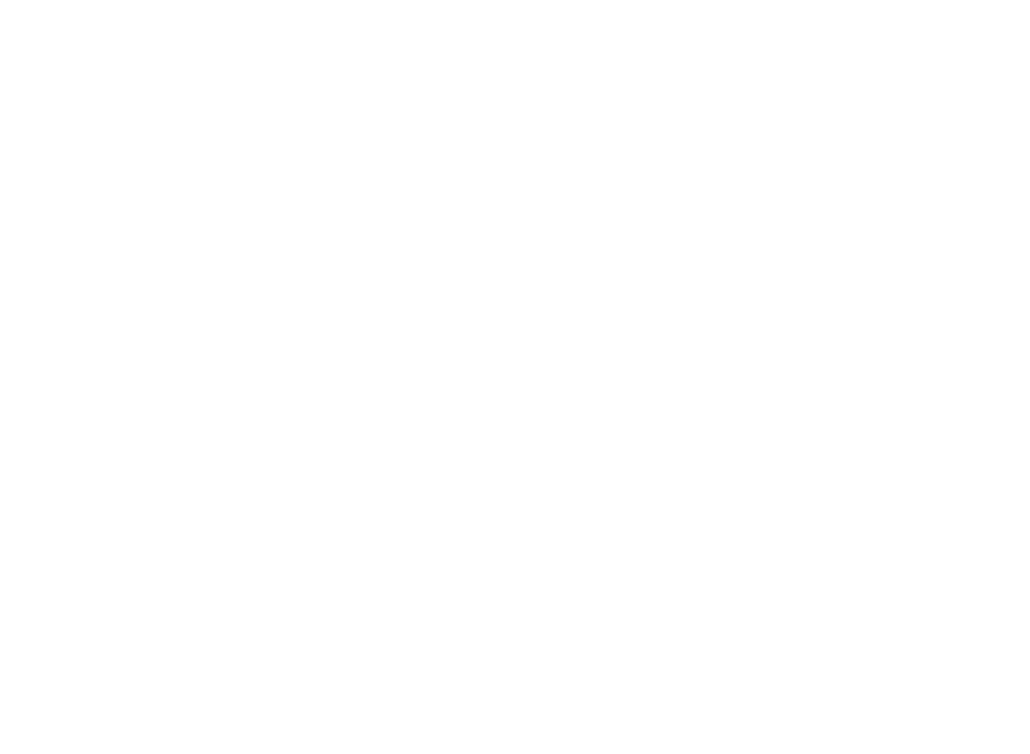
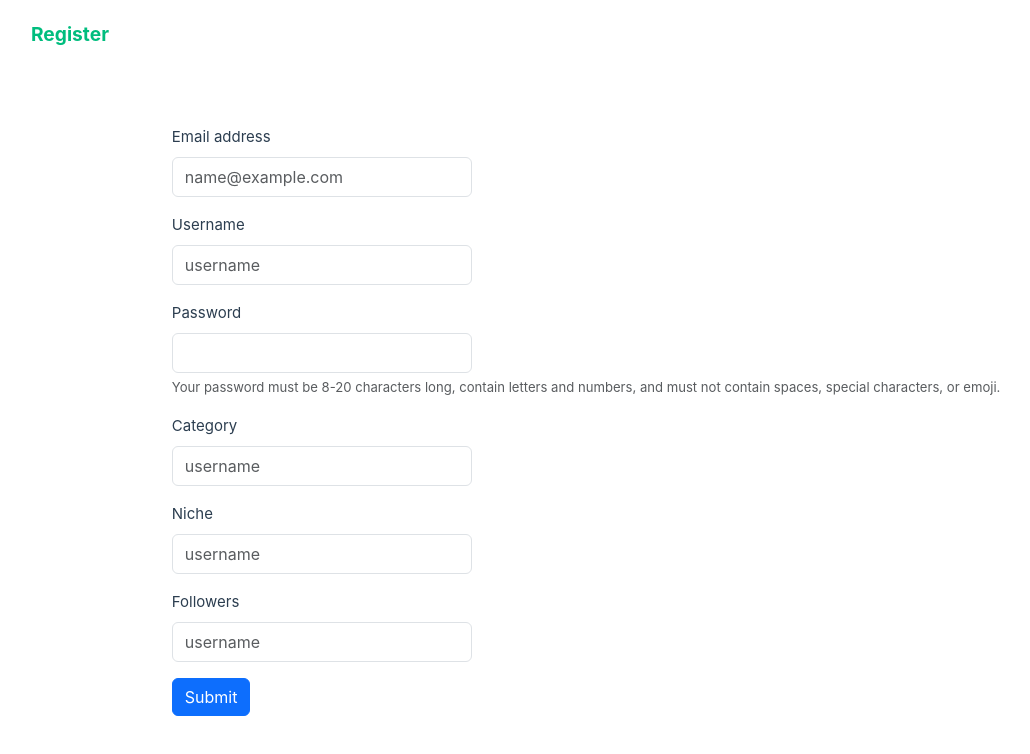
Before and after one commit to srupat/Influencer-Engagement-Sponsorship-Coordination-Platform, a Vue app in the folder frontend/iescp/: page /influencer/register in a window 1280 px wide. Before the commit this address had no page. Shown: the top 754 px of the page, without its empty margins (24-1054 px from the left). Built offline with nearby package versions, Linux system fonts and the light colour scheme.

Commit message:
rbac and router changes

```diff
--- /dev/null
+++ b/frontend/iescp/src/components/auth/BootstrapAdminRegisterForm.vue
@@ -0,0 +1,104 @@
+<template>
+  <div class="container">
+    <form @submit="onSubmit">
+      <div class="mb-3">
+        <label for="exampleFormControlInput1" class="form-label">Email address</label><br />
+        <input
+          type="email"
+          class="form-control"
+          id="exampleFormControlInput1"
+          placeholder="name@example.com"
+          style="width: 300px; height: 40px"
+        />
+      </div>
+      <div class="mb-3">
+        <label for="exampleFormControlInput2" class="form-label">Username</label><br />
+        <input
+          class="form-control"
+          id="exampleFormControlInput2"
+          placeholder="username"
+          style="width: 300px; height: 40px"
+        />
+      </div>
+      <div class="mb-3">
+        <label for="inputPassword5" class="form-label">Password</label><br />
+        <input
+          type="password"
+          id="inputPassword5"
+          class="form-control"
+          aria-describedby="passwordHelpBlock"
+          style="width: 300px; height: 40px"
+        />
+        <div id="passwordHelpBlock" class="form-text">
+          Your password must be 8-20 characters long, contain letters and numbers, and must not
+          contain spaces, special characters, or emoji.
+        </div>
+      </div>
+      <div class="col-auto">
+        <button type="submit" class="btn btn-primary mb-3">Submit</button>
+      </div>
+    </form>
+  </div>
+</template>
+
+<script>
+import { mapGetters, mapActions } from 'vuex'
+
+export default {
+  computed: {
+    ...mapGetters(['role'])
+  },
+  methods: {
+    ...mapActions(['clearRole']),
+    async onSubmit(event) {
+      event.preventDefault()
+      const email = document.getElementById('exampleFormControlInput1').value
+      const username = document.getElementById('exampleFormControlInput2').value
+      const password = document.getElementById('inputPassword5').value
+      const role = this.role
+
+      const userData = {
+        email,
+        username,
+        password,
+        role
+      }
+
+      try {
+        const response = await fetch('http://localhost:8085/auth/register', {
+          method: 'POST',
+          headers: {
+            'Content-Type': 'application/json'
+          },
+          body: JSON.stringify(userData)
+        })
+
+        if (!response.ok) {
+          throw new Error(`An error has occurred: ${response.status}`)
+        }
+
+        this.$router.push('/login')
+
+        this.clearRole()
+
+        const data = await response.json()
+        console.log(data)
+      } catch (error) {
+        console.error(error)
+      }
+    }
+  }
+}
+</script>
+
+<style>
+.container {
+  display: flex;
+  justify-content: center;
+  align-items: center;
+  height: 100vh;
+}
+.something {
+  cursor: pointer;
+}
+</style>
--- /dev/null
+++ b/frontend/iescp/src/components/auth/BootstrapInfluencerRegisterForm.vue
@@ -0,0 +1,137 @@
+<template>
+  <div class="container">
+    <form @submit="onSubmit">
+      <div class="mb-3">
+        <label for="exampleFormControlInput1" class="form-label">Email address</label><br />
+        <input
+          type="email"
+          class="form-control"
+          id="exampleFormControlInput1"
+          placeholder="name@example.com"
+          style="width: 300px; height: 40px"
+        />
+      </div>
+      <div class="mb-3">
+        <label for="exampleFormControlInput2" class="form-label">Username</label><br />
+        <input
+          class="form-control"
+          id="exampleFormControlInput2"
+          placeholder="username"
+          style="width: 300px; height: 40px"
+        />
+      </div>
+      <div class="mb-3">
+        <label for="inputPassword5" class="form-label">Password</label><br />
+        <input
+          type="password"
+          id="inputPassword5"
+          class="form-control"
+          aria-describedby="passwordHelpBlock"
+          style="width: 300px; height: 40px"
+        />
+        <div id="passwordHelpBlock" class="form-text">
+          Your password must be 8-20 characters long, contain letters and numbers, and must not
+          contain spaces, special characters, or emoji.
+        </div>
+      </div>
+      <div class="mb-3">
+        <label for="exampleFormControlInput3" class="form-label">Category</label><br />
+        <input
+          class="form-control"
+          id="exampleFormControlInput2"
+          placeholder="username"
+          style="width: 300px; height: 40px"
+        />
+      </div>
+      <div class="mb-3">
+        <label for="exampleFormControlInput4" class="form-label">Niche</label><br />
+        <input
+          class="form-control"
+          id="exampleFormControlInput2"
+          placeholder="username"
+          style="width: 300px; height: 40px"
+        />
+      </div>
+      <div class="mb-3">
+        <label for="exampleFormControlInput5" class="form-label">Followers</label><br />
+        <input
+          class="form-control"
+          id="exampleFormControlInput2"
+          placeholder="username"
+          style="width: 300px; height: 40px"
+        />
+      </div>
+      <div class="col-auto">
+        <button type="submit" class="btn btn-primary mb-3">Submit</button>
+      </div>
+    </form>
+  </div>
+</template>
+
+<script>
+import { mapGetters, mapActions } from 'vuex'
+
+export default {
+  computed: {
+    ...mapGetters(['role'])
+  },
+  methods: {
+    ...mapActions(['clearRole']),
+    async onSubmit(event) {
+      event.preventDefault()
+      const email = document.getElementById('exampleFormControlInput1').value
+      const username = document.getElementById('exampleFormControlInput2').value
+      const password = document.getElementById('inputPassword5').value
+      const category = document.getElementById('exampleFormControlInput3').value
+      const niche = document.getElementById('exampleFormControlInput4').value
+      const followers = document.getElementById('exampleFormControlInput5').value
+      const role = this.role
+
+      const userData = {
+        email,
+        username,
+        password,
+        category,
+        niche,
+        followers,
+        role
+      }
+
+      try {
+        const response = await fetch('http://localhost:8085/auth/register', {
+          method: 'POST',
+          headers: {
+            'Content-Type': 'application/json'
+          },
+          body: JSON.stringify(userData)
+        })
+
+        if (!response.ok) {
+          throw new Error(`An error has occurred: ${response.status}`)
+        }
+
+        this.$router.push('/login')
+        console.log(this.role)
+        this.clearRole()
+
+        const data = await response.json()
+        console.log(data)
+      } catch (error) {
+        console.error(error)
+      }
+    }
+  }
+}
+</script>
+
+<style>
+.container {
+  display: flex;
+  justify-content: center;
+  align-items: center;
+  height: 100vh;
+}
+.something {
+  cursor: pointer;
+}
+</style>
--- a/frontend/iescp/src/components/auth/BootstrapRegisterForm.vue
+++ b/frontend/iescp/src/components/auth/BootstrapSponsorRegisterForm.vue
@@ -8,12 +8,17 @@
           class="form-control"
           id="exampleFormControlInput1"
           placeholder="name@example.com"
-          style="width: 300px; height: 40px;"
+          style="width: 300px; height: 40px"
         />
       </div>
       <div class="mb-3">
         <label for="exampleFormControlInput2" class="form-label">Username</label><br />
-        <input class="form-control" id="exampleFormControlInput2" placeholder="username" style="width: 300px; height: 40px;"/>
+        <input
+          class="form-control"
+          id="exampleFormControlInput2"
+          placeholder="username"
+          style="width: 300px; height: 40px"
+        />
       </div>
       <div class="mb-3">
         <label for="inputPassword5" class="form-label">Password</label><br />
@@ -22,11 +27,38 @@
           id="inputPassword5"
           class="form-control"
           aria-describedby="passwordHelpBlock"
-          style="width: 300px; height: 40px; "
+          style="width: 300px; height: 40px"
         />
         <div id="passwordHelpBlock" class="form-text">
           Your password must be 8-20 characters long, contain letters and numbers, and must not
           contain spaces, special characters, or emoji.
+        </div>
+        <div class="mb-3">
+          <label for="exampleFormControlInput3" class="form-label">Company Description</label><br />
+          <input
+            class="form-control"
+            id="exampleFormControlInput2"
+            placeholder="Describe your company in a few words"
+            style="width: 300px; height: 40px"
+          />
+        </div>
+        <div class="mb-3">
+          <label for="exampleFormControlInput4" class="form-label">Industry</label><br />
+          <input
+            class="form-control"
+            id="exampleFormControlInput2"
+            placeholder="Industry"
+            style="width: 300px; height: 40px"
+          />
+        </div>
+        <div class="mb-3">
+          <label for="exampleFormControlInput5" class="form-label">Budget</label><br />
+          <input
+            class="form-control"
+            id="exampleFormControlInput2"
+            placeholder="Budget"
+            style="width: 300px; height: 40px"
+          />
         </div>
       </div>
       <div class="col-auto">
@@ -50,13 +82,19 @@
       const email = document.getElementById('exampleFormControlInput1').value
       const username = document.getElementById('exampleFormControlInput2').value
       const password = document.getElementById('inputPassword5').value
+      const company_desc = document.getElementById('exampleFormControlInput3').value
+      const industry = document.getElementById('exampleFormControlInput4').value
+      const budget = document.getElementById('exampleFormControlInput5').value
       const role = this.role
 
       const userData = {
         email,
         username,
         password,
-        role
+        role,
+        company_desc,
+        industry,
+        budget
       }
 
       try {
@@ -73,7 +111,7 @@
         }
 
         this.$router.push('/login')
-        console.log(this.role);
+        console.log(this.role)
         this.clearRole()
 
         const data = await response.json()
--- a/frontend/iescp/src/router/index.js
+++ b/frontend/iescp/src/router/index.js
@@ -7,9 +7,19 @@
     component: () => import('../views/auth/RegisterRole.vue')
   },
   {
-    path: '/register',
-    name: 'register',
-    component: () => import('../views/auth/RegisterView.vue')
+    path: '/admin/register',
+    name: 'admin-register',
+    component: () => import('../views/auth/RegisterAdminView.vue')
+  },
+  {
+    path: '/sponsor/register',
+    name: 'sponsor-register',
+    component: () => import('../views/auth/RegisterSponsorView.vue')
+  },
+  {
+    path: '/influencer/register',
+    name: 'influencer-register',
+    component: () => import('../views/auth/RegisterInfluencerView.vue')
   },
   {
     path: '/login/role',
--- /dev/null
+++ b/frontend/iescp/src/views/auth/RegisterAdminView.vue
@@ -0,0 +1,13 @@
+<script>
+import BootstrapForm from '@/components/auth/BootstrapAdminRegisterForm.vue'
+export default {
+  components: {
+    BootstrapForm
+  }
+}
+</script>
+
+<template>
+  <h2 class="green">Register</h2>
+  <BootstrapForm />
+</template>
--- /dev/null
+++ b/frontend/iescp/src/views/auth/RegisterInfluencerView.vue
@@ -0,0 +1,13 @@
+<script>
+import BootstrapForm from '@/components/auth/BootstrapInfluencerRegisterForm.vue'
+export default {
+  components: {
+    BootstrapForm
+  }
+}
+</script>
+
+<template>
+  <h2 class="green">Register</h2>
+  <BootstrapForm />
+</template>
--- /dev/null
+++ b/frontend/iescp/src/views/auth/RegisterSponsorView.vue
@@ -0,0 +1,13 @@
+<script>
+import BootstrapForm from '@/components/auth/BootstrapSponsorRegisterForm.vue'
+export default {
+  components: {
+    BootstrapForm
+  }
+}
+</script>
+
+<template>
+  <h2 class="green">Register</h2>
+  <BootstrapForm />
+</template>
--- a/frontend/iescp/src/views/auth/RegisterView.vue
+++ /dev/null
@@ -1,13 +0,0 @@
-<script>
-    import BootstrapForm from '@/components/auth/BootstrapRegisterForm.vue'
-    export default {
-      	components: {
-   			BootstrapForm
-  		}
-}
-</script>
-
-<template>
-	<h2 class="green">Register</h2>
-    <BootstrapForm />
-</template>
```
Also changed, not shown: frontend/iescp/src/views/auth/RegisterRole.vue (+15 -6 lines).
